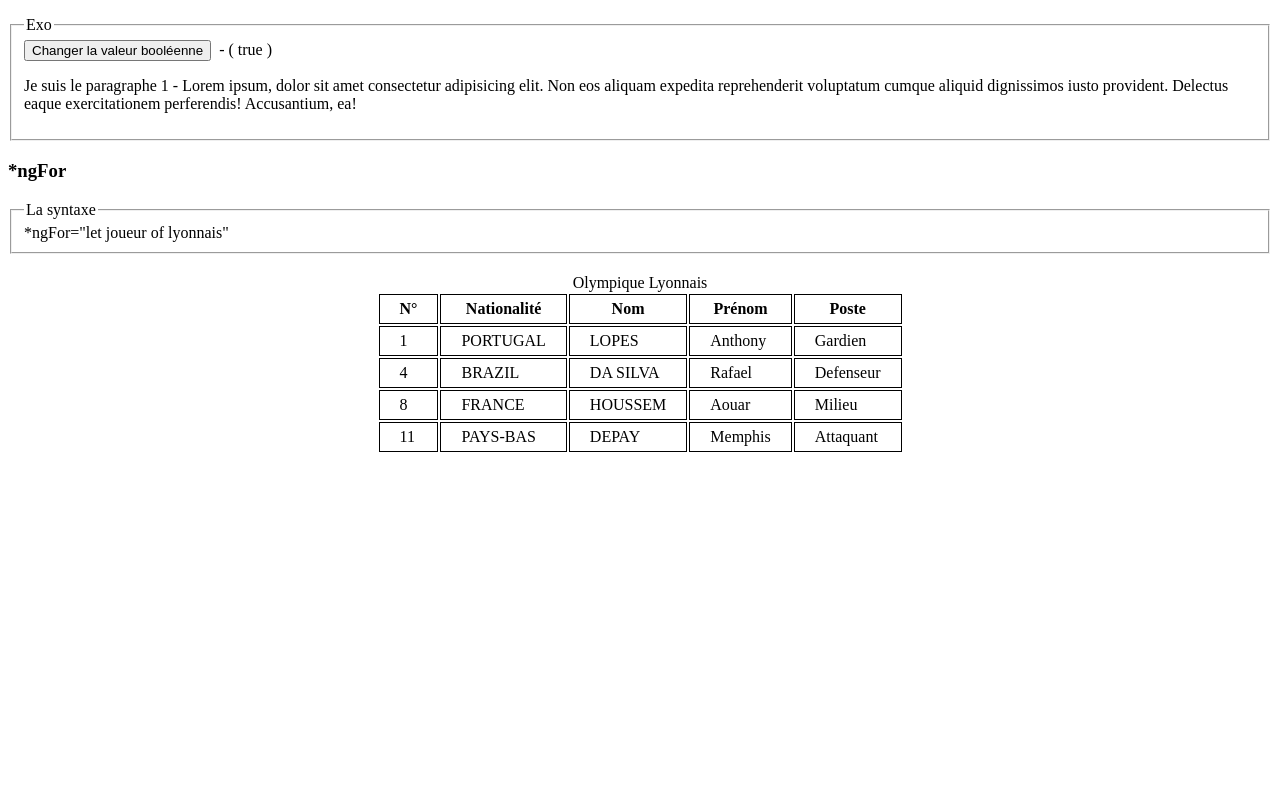
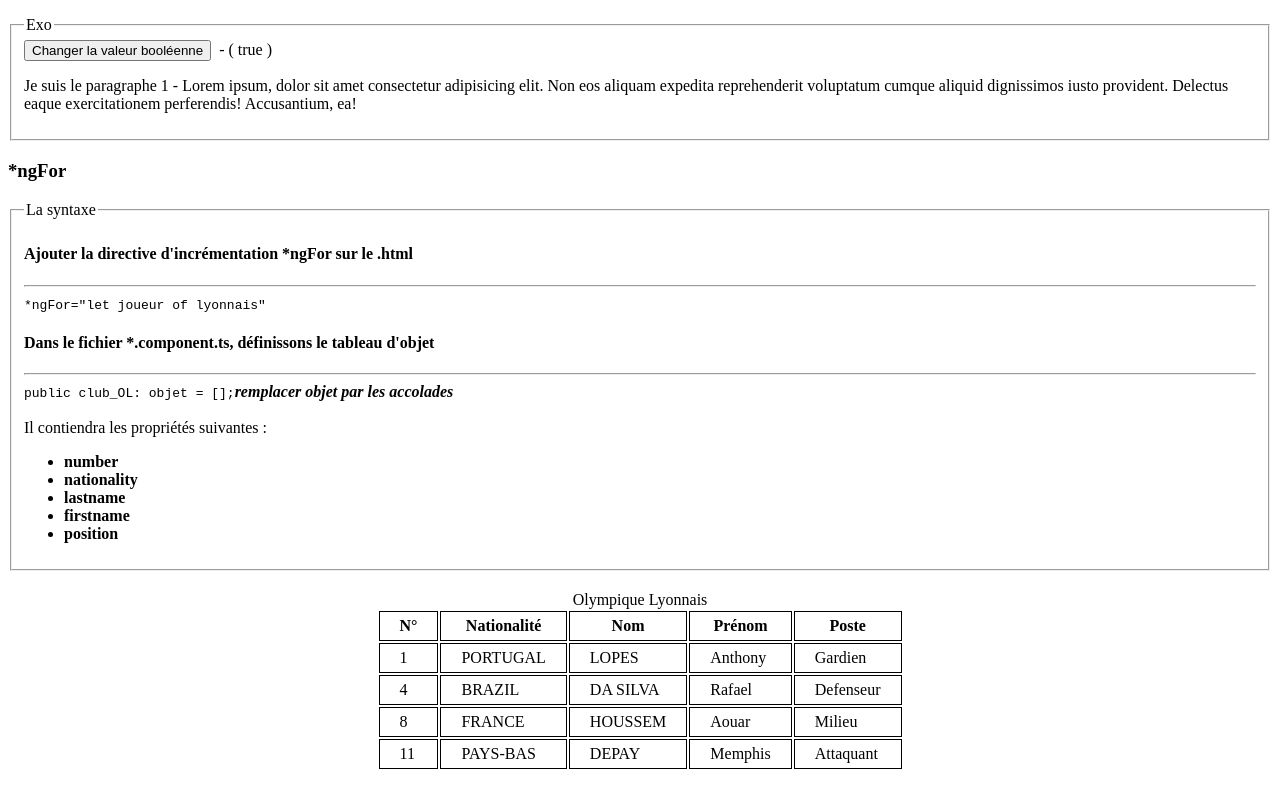
Before and after one commit to Zyrass/dyma-cours-angular, an Angular app in the folder directives/: page / in a window 1280 px wide. Shown: the part 1316-2107 px from the top of the page. Before the commit the page ends 1790 px from the top, so only its background shows below. Built offline with nearby package versions, Linux system fonts and the light colour scheme.

Commit message:
update html for ng-for et ng-style and update code ng-style

```diff
--- a/directives/src/app/ng-for/ng-for.component.html
+++ b/directives/src/app/ng-for/ng-for.component.html
@@ -2,7 +2,25 @@
 
 <fieldset>
     <legend>La syntaxe</legend>
-    *ngFor="let joueur of lyonnais"
+    <h4>Ajouter la directive d'incrémentation *ngFor sur le .html</h4>
+    <hr />
+    <code>*ngFor="let joueur of lyonnais"</code>
+
+    <h4>Dans le fichier *.component.ts, définissons le tableau d'objet</h4>
+    <hr>
+    <code>public club_OL: objet = [];</code><strong><em>remplacer objet par les accolades</em></strong>
+
+    <br />
+    <br />
+
+    Il contiendra les propriétés suivantes :
+    <ul>
+        <li><strong>number</strong></li>
+        <li><strong>nationality</strong></li>
+        <li><strong>lastname</strong></li>
+        <li><strong>firstname</strong></li>
+        <li><strong>position</strong></li>
+    </ul>
 </fieldset>
 
 <table>
```
